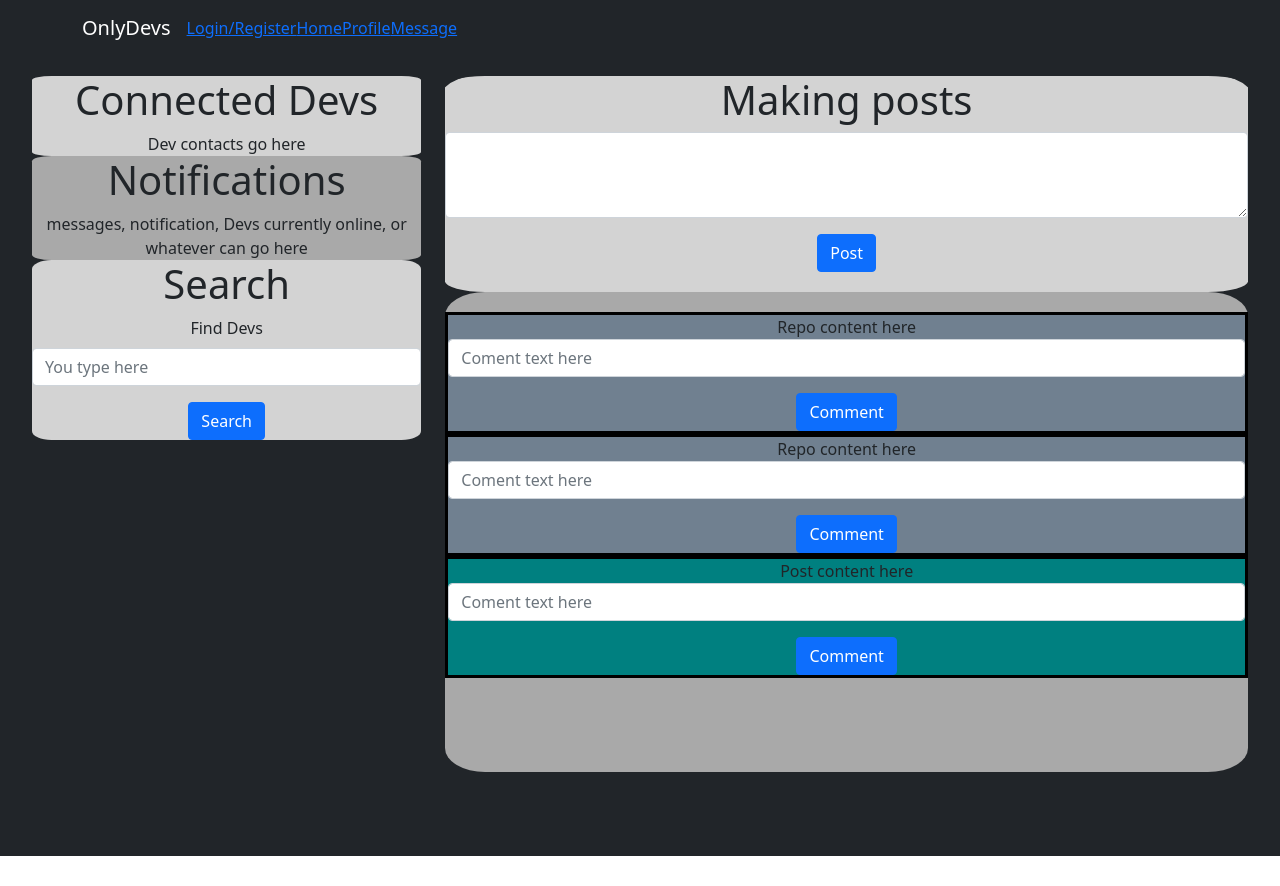
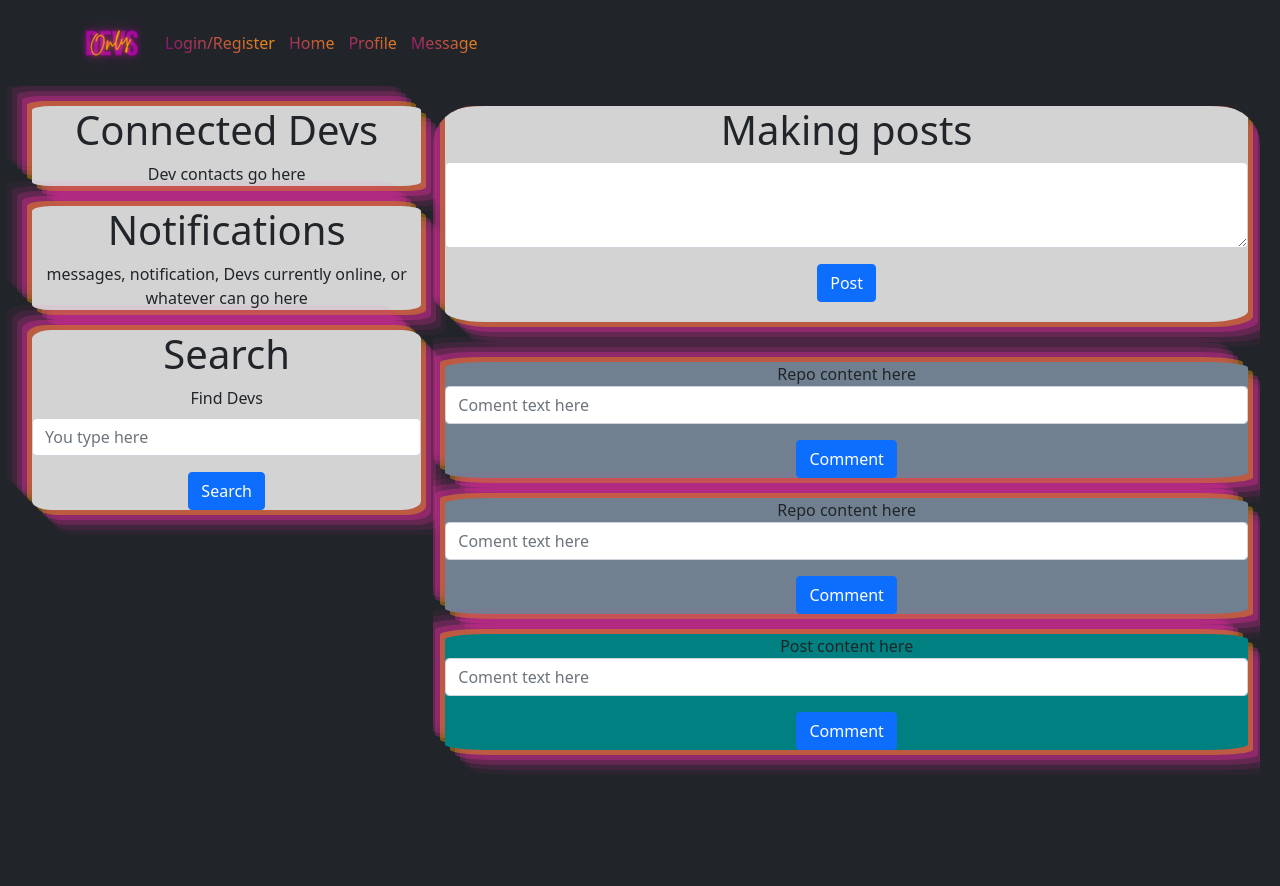
Before and after one commit to mcstewart76/OnlyDevs, a React (Create React App) app in the folder client/: page /#/home in a window 1280 px wide. Before the commit the page ends 856 px from the top, so only its background shows below. Built offline with nearby package versions, Linux system fonts and the light colour scheme.

Commit message:
Wall and Navbar CSS
I worked on Wall and Navbar CSS. NOTE: I added the general background color of #212529 for the whole app. If this breaks an elements styling, CHECK HERE. Still need to do a little wall work.

```diff
--- a/client/src/App.css
+++ b/client/src/App.css
@@ -1,3 +1,7 @@
+html{
+background-color: #212529;
+}
+
 /* Login Page CSS */
 .loginform{
   color: purple;
@@ -43,14 +47,36 @@
   justify-content: center;
   align-items: center;
   text-align: center;
+  box-shadow: rgba(255, 165, 0, 0.4) 5px 5px,
+    rgba(240, 46, 170, 0.3) 10px 10px,
+    rgba(240, 46, 170, 0.2) 15px 15px,
+    rgba(240, 46, 170, 0.1) 20px 20px,
+    rgba(240, 46, 170, 0.05) 25px 25px,
+    rgba(255, 165, 0, 0.4) -5px -5px,
+    rgba(240, 46, 170, 0.3) -10px -10px,
+    rgba(240, 46, 170, 0.2) -15px -15px,
+    rgba(240, 46, 170, 0.1) -20px -20px,
+    rgba(240, 46, 170, 0.05) -25px -25px;
+    margin-bottom: 1.25rem;
 }
 
 .notifications{
-    background-color: darkgray;
+    background-color: lightgray;
     border-radius:5%;
     justify-content: center;
     align-items: center;
     text-align: center;
+    box-shadow: rgba(255, 165, 0, 0.4) 5px 5px,
+    rgba(240, 46, 170, 0.3) 10px 10px,
+    rgba(240, 46, 170, 0.2) 15px 15px,
+    rgba(240, 46, 170, 0.1) 20px 20px,
+    rgba(240, 46, 170, 0.05) 25px 25px,
+    rgba(255, 165, 0, 0.4) -5px -5px,
+    rgba(240, 46, 170, 0.3) -10px -10px,
+    rgba(240, 46, 170, 0.2) -15px -15px,
+    rgba(240, 46, 170, 0.1) -20px -20px,
+    rgba(240, 46, 170, 0.05) -25px -25px;
+    margin-bottom: 1.25rem;
 }
 
 .search{
@@ -59,6 +85,17 @@
   justify-content: center;
   align-items: center;
   text-align: center;
+  box-shadow: rgba(255, 165, 0, 0.4) 5px 5px,
+    rgba(240, 46, 170, 0.3) 10px 10px,
+    rgba(240, 46, 170, 0.2) 15px 15px,
+    rgba(240, 46, 170, 0.1) 20px 20px,
+    rgba(240, 46, 170, 0.05) 25px 25px,
+    rgba(255, 165, 0, 0.4) -5px -5px,
+    rgba(240, 46, 170, 0.3) -10px -10px,
+    rgba(240, 46, 170, 0.2) -15px -15px,
+    rgba(240, 46, 170, 0.1) -20px -20px,
+    rgba(240, 46, 170, 0.05) -25px -25px;
+    margin-bottom: 1.25rem;
 }
 
 .wall{
@@ -68,6 +105,7 @@
     text-align: center;
     padding-bottom: 1.25rem;
     overflow: hidden;
+
 }
 
 .posts{
@@ -77,26 +115,84 @@
   align-items: center;
   text-align: center;
   padding-bottom: 1.25rem;
+  box-shadow: rgba(255, 165, 0, 0.4) 5px 5px,
+    rgba(240, 46, 170, 0.3) 10px 10px,
+    rgba(240, 46, 170, 0.2) 15px 15px,
+    rgba(240, 46, 170, 0.1) 20px 20px,
+    rgba(240, 46, 170, 0.05) 25px 25px,
+    rgba(255, 165, 0, 0.4) -5px -5px,
+    rgba(240, 46, 170, 0.3) -10px -10px,
+    rgba(240, 46, 170, 0.2) -15px -15px,
+    rgba(240, 46, 170, 0.1) -20px -20px,
+    rgba(240, 46, 170, 0.05) -25px -25px;
+  margin-bottom: 1.25rem;
 }
 
 .wallstuff{
-  border-radius:5%;
+    border-radius:5%;
     justify-content: center;
     align-items: center;
     text-align: center;
     padding-bottom: 1.25rem;
     padding-top: 1.25rem;
-    background-color: darkgray;
     height: 60vh;
+
 }
 
 .repobox{
   background-color: slategray;
-  border: solid black ;
+  box-shadow: rgba(255, 165, 0, 0.4) 5px 5px,
+    rgba(240, 46, 170, 0.3) 10px 10px,
+    rgba(240, 46, 170, 0.2) 15px 15px,
+    rgba(240, 46, 170, 0.1) 20px 20px,
+    rgba(240, 46, 170, 0.05) 25px 25px,
+    rgba(255, 165, 0, 0.4) -5px -5px,
+    rgba(240, 46, 170, 0.3) -10px -10px,
+    rgba(240, 46, 170, 0.2) -15px -15px,
+    rgba(240, 46, 170, 0.1) -20px -20px,
+    rgba(240, 46, 170, 0.05) -25px -25px;
+  margin-bottom: 1.25rem;
+  border-radius: 5%;
 }
 
 .postbox{
-background-color: teal;
-  border: solid black ;
+  background-color: teal;
+  box-shadow: rgba(255, 165, 0, 0.4) 5px 5px,
+    rgba(240, 46, 170, 0.3) 10px 10px,
+    rgba(240, 46, 170, 0.2) 15px 15px,
+    rgba(240, 46, 170, 0.1) 20px 20px,
+    rgba(240, 46, 170, 0.05) 25px 25px,
+    rgba(255, 165, 0, 0.4) -5px -5px,
+    rgba(240, 46, 170, 0.3) -10px -10px,
+    rgba(240, 46, 170, 0.2) -15px -15px,
+    rgba(240, 46, 170, 0.1) -20px -20px,
+    rgba(240, 46, 170, 0.05) -25px -25px;
+  margin-bottom: 1.25rem;
+  border-radius: 5%;
+}
+
+Button{
+  padding-bottom: 1.25rem;
 }
 /* End of Wall Page CSS */
+
+/* Navbar CSS */
+
+.linx{
+  align-items: right !important;
+  text-align: right !important;
+  justify-content: right !important;
+  padding-left:.4375rem !important;
+  padding-right: .4375rem !important;
+  text-decoration: none !important;
+  background-image: linear-gradient(45deg, purple, orange) ;
+  background-clip: text;
+  color: transparent;
+}
+
+Link:hover{
+  background-image: linear-gradient(45deg, orange, purple) ;
+  background-clip: text;
+  color: transparent;
+}
+/* End of Navbar CSS */
--- a/client/src/components/navbar.js
+++ b/client/src/components/navbar.js
@@ -1,7 +1,7 @@
 import React from 'react';
 import { Navbar, Container, Nav, } from 'react-bootstrap';
 import {  Link } from "react-router-dom";
-
+import OD from '../ODNavbar.png'
 
 const Navigation = () => {
   return (
@@ -11,12 +11,12 @@ const Navigation = () => {
 
           <Navbar.Toggle aria-controls="responsive-navbar-nav" />
           <Navbar.Collapse id="responsive-navbar-nav">
-            <Navbar.Brand href="/">OnlyDevs</Navbar.Brand>
+            <Navbar.Brand href="/"><img src={OD} alt='logo'></img></Navbar.Brand>
             <Nav className="me-auto">
-              <Link to= "/">Login/Register</Link>
-              <Link to="/Home">Home</Link>
-              <Link to="/profile">Profile</Link>
-              <Link to="/message">Message</Link>
+              <Link className='linx' to= "/">Login/Register</Link>
+              <Link className='linx' to="/Home">Home</Link>
+              <Link className='linx' to="/profile">Profile</Link>
+              <Link className='linx' to="/message">Message</Link>
             </Nav>
           </Navbar.Collapse>
         </Container>
--- a/client/src/pages/home.js
+++ b/client/src/pages/home.js
@@ -37,6 +37,7 @@ const Home = () => {
           </Col>
 
           <Col className='wall' sm={8}>
+
             <div className='posts'>
               <div>
                 <h1>Making posts</h1>
```
Also changed, not shown: client/src/ODNavbar.png (added).
